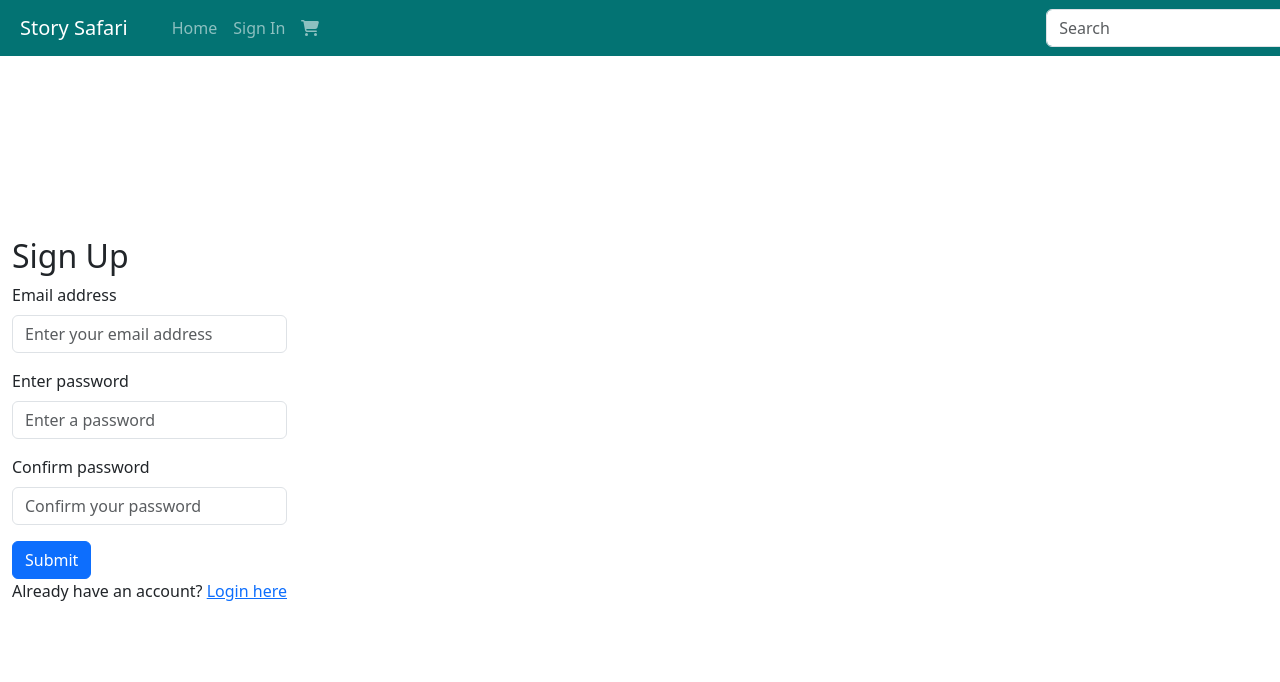
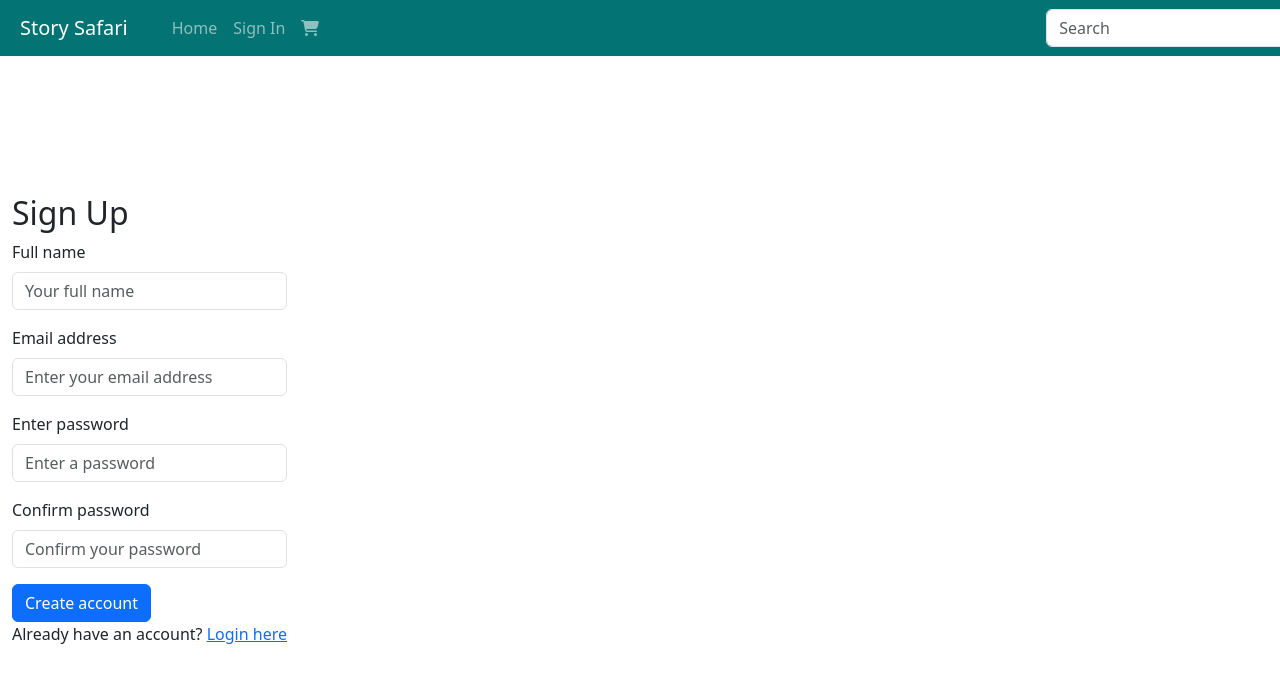
Before and after one commit to keironchaudhry/bookshop-project, a React (Vite) app: page /signup in a window 1280 px wide. Shown: the top 682 px of the page. Built offline with nearby package versions, Linux system fonts and the light colour scheme.

Commit message:
Feat: Handle mock user info

```diff
--- a/src/data/Users.ts
+++ b/src/data/Users.ts
@@ -4,12 +4,18 @@ export interface User {
   id: number;
   name: string;
   email: string;
+  password: string;
 }
 
-const mockUsers: User[] = [
-  { id: 1, name: "Jody Murray", email: "jody@example.com" },
-  { id: 2, name: "Keiron Chaudhry", email: "keiron@example.com" },
-  { id: 3, name: "Yoda Murray", email: "yoda@example.com" },
+let mockUsers: User[] = [
+  { id: 1, name: "Jody Murray", email: "jody@example.com", password: "123" },
+  { id: 2, name: "Keiron Chaudhry", email: "keiron@example.com", password: "123" },
+  { id: 3, name: "Yoda Murray", email: "yoda@example.com", password: "123" },
 ];
 
+export const addMockUser = (newUser: User): void => {
+  newUser.id = mockUsers.length + 1;
+  mockUsers.push(newUser);
+};
+
 export default mockUsers;
--- a/src/pages/auth/SignUpForm.tsx
+++ b/src/pages/auth/SignUpForm.tsx
@@ -1,29 +1,78 @@
 import { useState } from "react";
 
-import { Link } from "react-router-dom";
+import { Link, useNavigate } from "react-router-dom";
 
 import Container from "react-bootstrap/Container";
 import Form from "react-bootstrap/Form";
 import Button from "react-bootstrap/Button";
 
+import mockUsers, { addMockUser, User } from "../../data/Users";
+
 export function SignUpForm() {
   const [signUpData, setSignUpData] = useState({
+    name: "",
     email: "",
     password1: "",
     password2: "",
   });
 
-  const handleChange = (event: { target: { name: any; value: any } }) => {
+  const handleChange = (event: { target: { name: string; value: string } }) => {
     setSignUpData({
       ...signUpData,
       [event.target.name]: event.target.value,
     });
   };
 
+  const navigate = useNavigate();
+
+  const handleSubmit = async (event: { preventDefault: () => void }) => {
+    event.preventDefault();
+    try {
+      if (signUpData.password1 !== signUpData.password2) {
+        alert("Passwords do not match");
+        return;
+      } else {
+        console.log("Passwords match");
+      }
+
+      const newUser: User = {
+        id: 0,
+        name: signUpData.name,
+        email: signUpData.email,
+        password: signUpData.password1,
+      };
+
+      addMockUser(newUser);
+      console.log("New user added: ", newUser);
+      console.log(mockUsers);
+
+      setSignUpData({
+        name: "",
+        email: "",
+        password1: "",
+        password2: "",
+      });
+
+      navigate("/login");
+    } catch (error) {
+      console.error(error);
+    }
+  };
+
   return (
     <Container>
       <h2>Sign Up</h2>
-      <Form>
+      <Form onSubmit={handleSubmit}>
+        <Form.Group className="mb-3" controlId="exampleForm.ControlInput1">
+          <Form.Label>Full name</Form.Label>
+          <Form.Control
+            type="text"
+            placeholder="Your full name"
+            name="name"
+            value={signUpData.name}
+            onChange={handleChange}
+          />
+        </Form.Group>
         <Form.Group className="mb-3" controlId="exampleForm.ControlInput1">
           <Form.Label>Email address</Form.Label>
           <Form.Control
@@ -54,7 +103,9 @@ export function SignUpForm() {
             onChange={handleChange}
           />
         </Form.Group>
-        <Button as="input" type="submit" value="Submit" />
+        <Button type="submit" variant="primary">
+          Create account
+        </Button>
       </Form>
       <p>
         Already have an account? <Link to="/login">Login here</Link>
```
